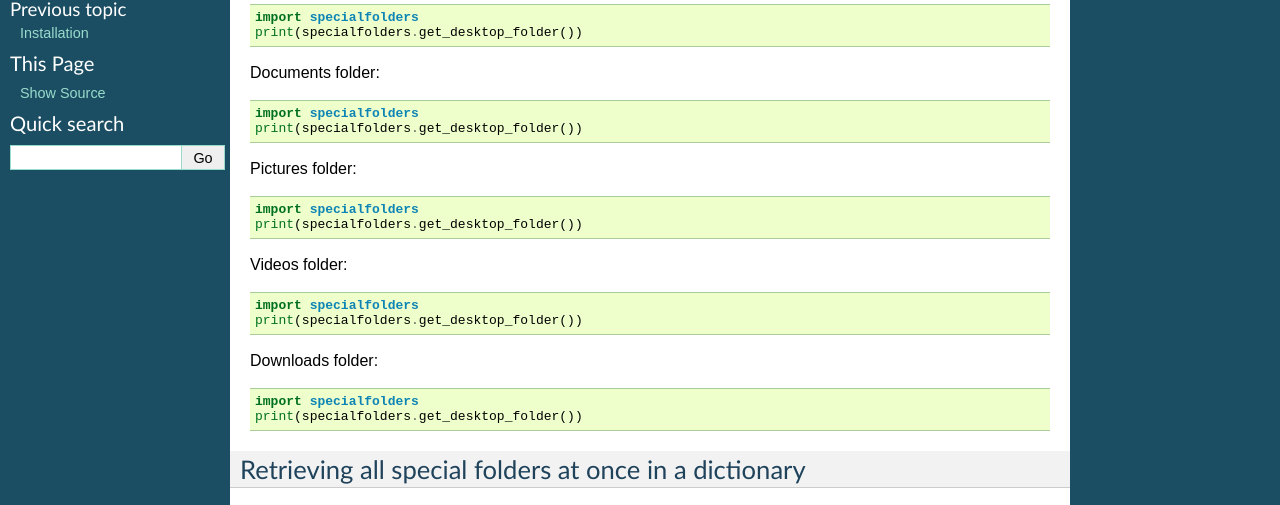
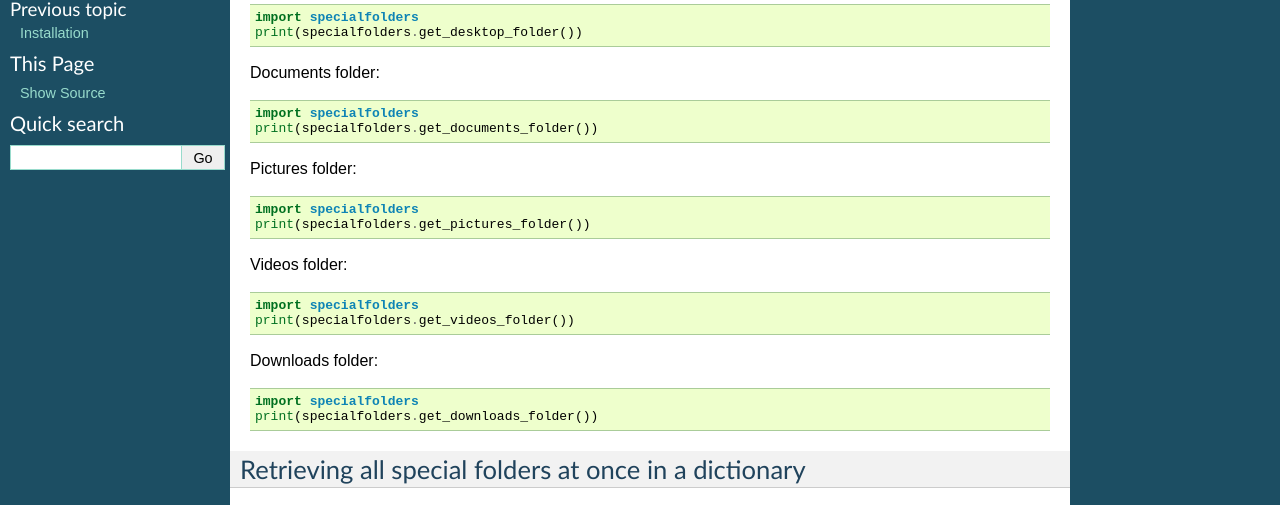
Before and after one commit to mediaodyssee/specialfolders, a Sphinx documentation site: the page built from docs/quickstart.rst, in a window 1280 px wide. Shown: the part 182-687 px from the top of the page. Built offline with Sphinx 7.4.7, drawn with Linux system fonts in a browser that asks for light colours.

Commit message:
Fixed copy/paste typos in docs

```diff
--- a/docs/quickstart.rst
+++ b/docs/quickstart.rst
@@ -14,22 +14,22 @@ Desktop folder::
 Documents folder::
 
     import specialfolders
-    print(specialfolders.get_desktop_folder())
+    print(specialfolders.get_documents_folder())
 
 Pictures folder::
 
     import specialfolders
-    print(specialfolders.get_desktop_folder())
+    print(specialfolders.get_pictures_folder())
 
 Videos folder::
 
     import specialfolders
-    print(specialfolders.get_desktop_folder())
+    print(specialfolders.get_videos_folder())
 
 Downloads folder::
 
     import specialfolders
-    print(specialfolders.get_desktop_folder())
+    print(specialfolders.get_downloads_folder())
 
 
 Retrieving all special folders at once in a dictionary
```
